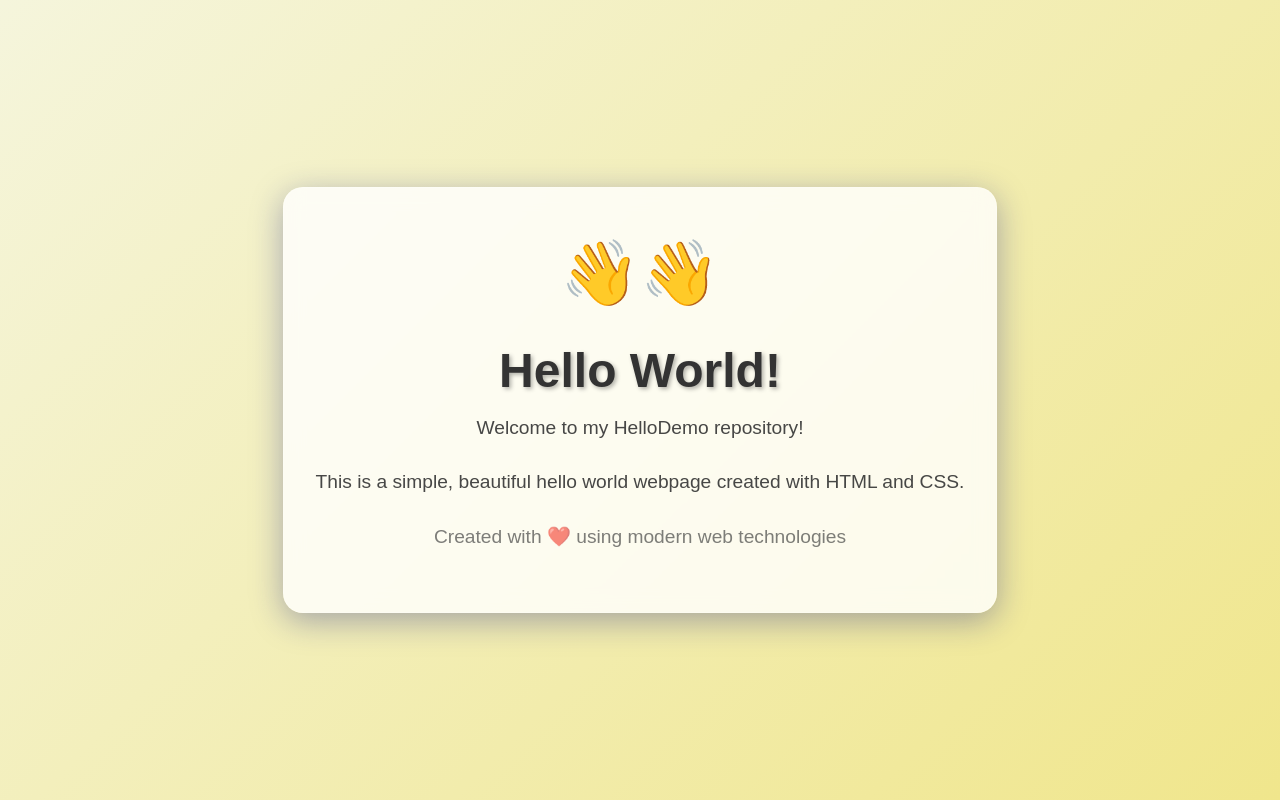
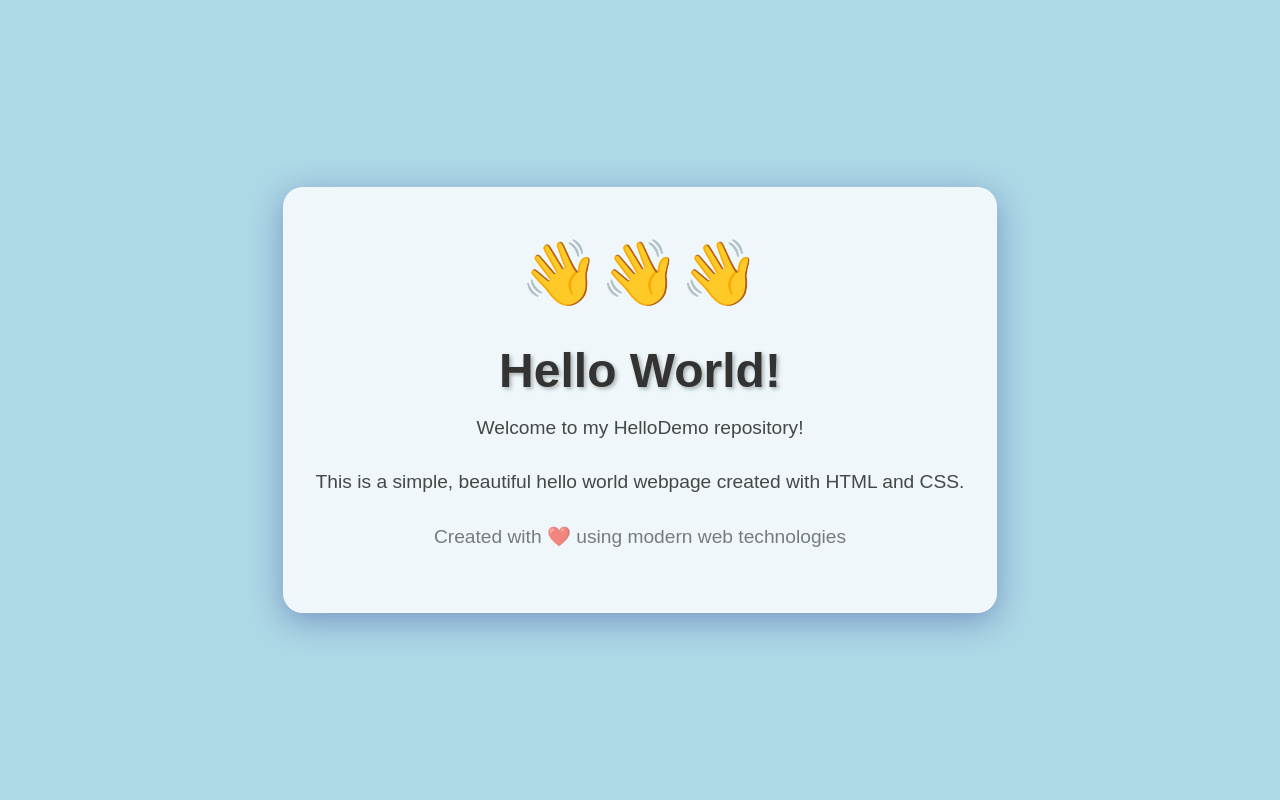
Before and after one commit to dineshmurthy/HelloDemo, a plain HTML site: page index.html in a window 1280 px wide. Drawn offline with Linux system fonts and the light colour scheme.

Commit message:
Update HelloDemo: Change background to light blue and add third waving hand emoji

```diff
--- a/index.html
+++ b/index.html
@@ -7,7 +7,7 @@
     <style>
         body {
             font-family: 'Arial', sans-serif;
-            background: linear-gradient(135deg, #f5f5dc 0%, #f0e68c 100%);
+            background: lightblue;
             margin: 0;
             padding: 0;
             display: flex;
@@ -60,7 +60,7 @@
 </head>
 <body>
     <div class="container">
-        <div class="emoji">👋👋</div>
+        <div class="emoji">👋👋👋</div>
         <h1>Hello World!</h1>
         <p>Welcome to my HelloDemo repository!</p>
         <p>This is a simple, beautiful hello world webpage created with HTML and CSS.</p>
```
